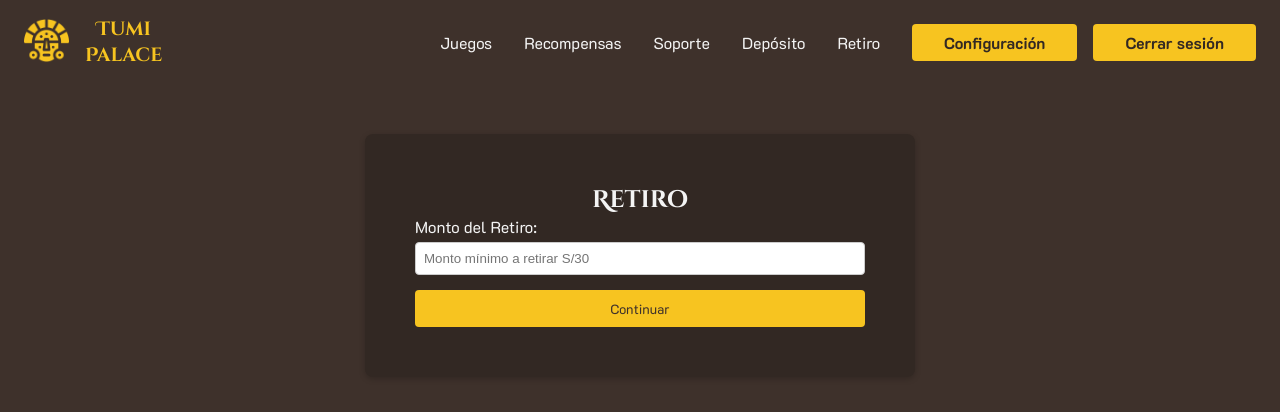
After one commit to kaloslazo/TumiPalace, a Flask app: page /retiro in a window 1280 px wide. The commit adds this page. Shown: the top 412 px of the page. Run offline with Flask 3, Linux system fonts and the light colour scheme; the visitor is signed in with stand-in values (Sample User, id 1); parts of the project's set-up code (start-up, migrations or seed data) failed here and were passed over.

Commit message:
retiro implementacion

```diff
--- a/main.py
+++ b/main.py
@@ -83,6 +83,11 @@ def login():
 def deposito():
     return render_template('deposito.html');
 
+@app.route('/retiro', methods=['GET', 'POST'])
+@login_required
+def retiro():
+    return render_template('retiro.html');
+
 @app.route('/register', methods=['GET', 'POST'])
 def register():
     form = RegisterForm();
--- a/templates/navbar_auth.html
+++ b/templates/navbar_auth.html
@@ -10,7 +10,7 @@
             <li><a href="{{url_for('recompensas')}}">Recompensas</a></li>
             <li><a href="{{url_for('soporte')}}">Soporte</a></li>
             <li><a href="{{url_for('deposito')}}">Depósito</a></li>
-            <li><a href="{{url_for('login')}}">Retiro</a></li>
+            <li><a href="{{url_for('retiro')}}">Retiro</a></li>
             <style>
                 .btn {
                     font-family: "K2D", sans-serif;
--- /dev/null
+++ b/templates/retiro.html
@@ -0,0 +1,25 @@
+{% extends '_base.html' %}
+
+{% block title %}Inicio | Tumi Palace{% endblock %}
+{% block styles %}
+    <link rel="stylesheet" href="{{ url_for('static', filename='css/deposito.css') }}">
+    <link rel="stylesheet" href="{{ url_for('static', filename='css/main.css') }}">
+{% endblock %}
+{% block content %}
+
+    <!-- Navigation -->
+    {% include 'navbar_auth.html' %}
+
+  <div class="deposit-window">
+  <h2>Retiro</h2>
+
+ <form action="#" method="post">
+      <div class="form-group">
+        <label for="amount">Monto del Retiro:</label>
+        <input placeholder="Monto mínimo a retirar S/30" />
+      </div>
+      <button type="submit">Continuar</button>
+    </form>
+  </div>
+
+{% endblock %}
```
